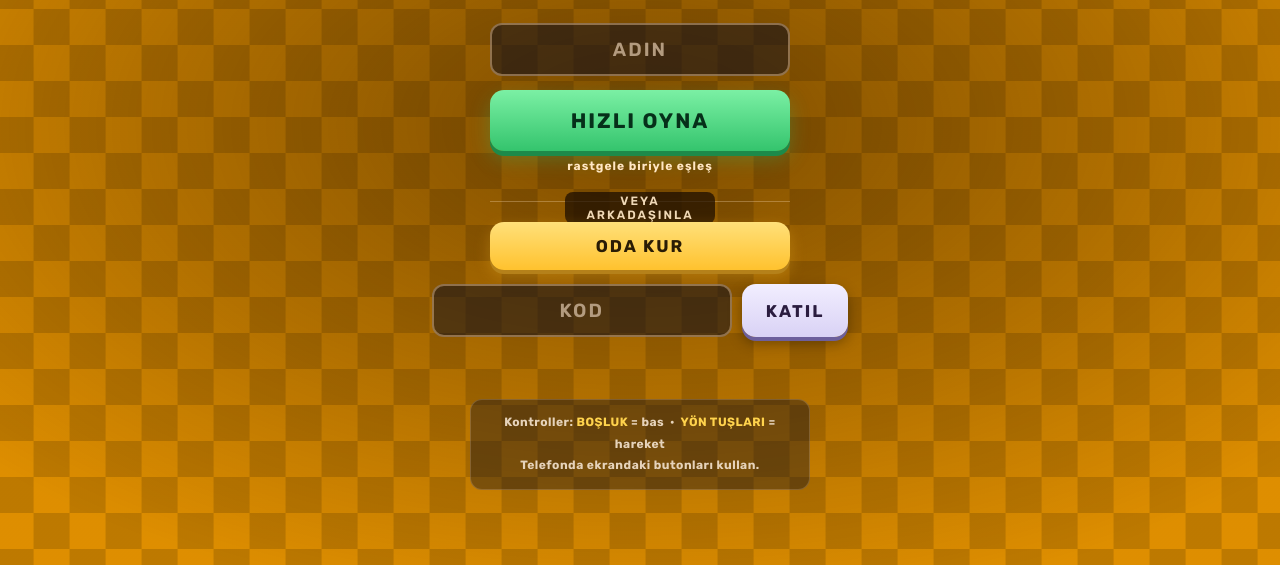
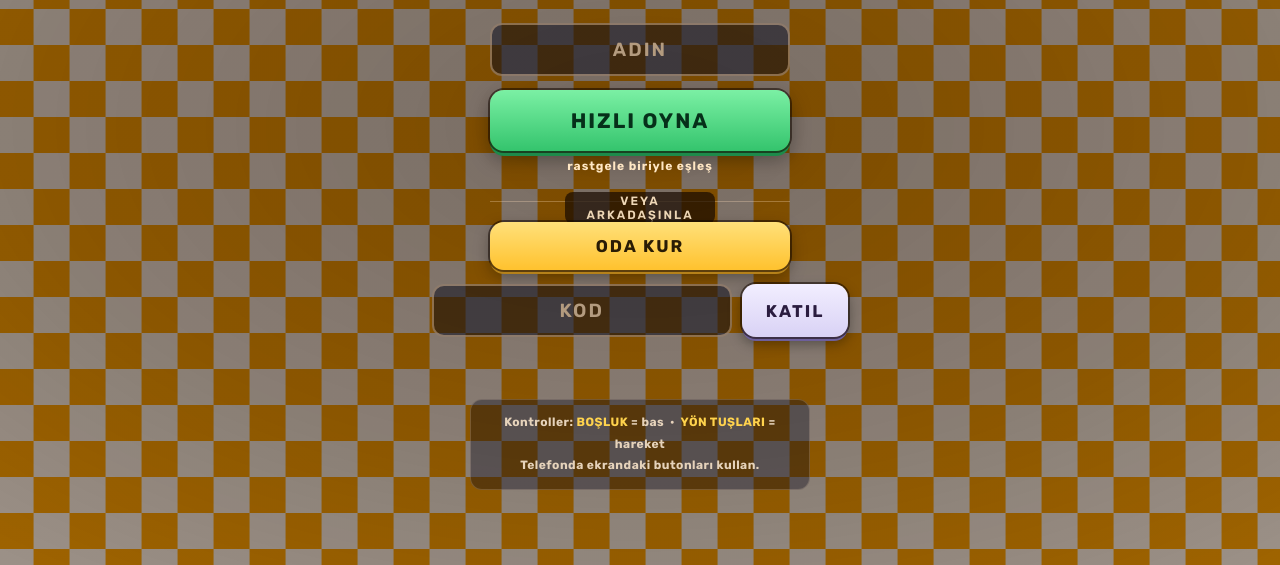
Before and after one commit to nurigermanoglu/panik-butonu, a website: page public/index.html in a window 1280 px wide. Shown: the part 235-800 px from the top of the page. Drawn offline with Linux system fonts and the light colour scheme.

Commit message:
Damanin diger karesi kirik beyaz oldu
Turuncu #FFA500 aynen kaldi; diger kare tam beyaz degil, hafif sicak
kirik beyaz (#FAF3E8) - tam beyaz turuncunun yaninda sert duruyordu.

Beyaz kareler zemini belirgin sekilde parlattigi icin uzerindeki yazilar
okunmaz hale gelmisti (en kotusu 2.75x). Olcup en az karartmayla
duzelten degeri sectim: 0.50 -> 0.55. Bu degerde desen ustune DOGRUDAN
cizilen butun yazilar 3x sinirinin uzerinde:
  oyun ekrani : en kotu sari 3.28x
  menu        : yardim 4.49x, alt yazi 3.90x, baslik daha yuksek

Menu karartmasi da duzlestirildi (merkez 0.58, kenar 0.42): eskiden
kenara dogru cok aciliyordu ve oradaki yazilar zayif kaliyordu.

Butonlara ince koyu kenar hatti eklendi - hareketli desende buton
kenarlari zemine karisiyordu, artik siniri belli oluyor.

44 turluk tam mac hatasiz, sayfa hatasi yok.

Co-Authored-By: Claude Opus 5 <noreply@anthropic.com>

```diff
--- a/public/css/style.css
+++ b/public/css/style.css
@@ -56,8 +56,8 @@ html, body {
   z-index: 1;
   /* Zemin YOK: arkadaki tek parca dama gorunsun. Buradaki yari saydam
      karartma sadece yazilarin okunmasi icin. */
-  background: radial-gradient(ellipse 70% 62% at 50% 45%,
-              rgba(24,8,0,0.56) 0%, rgba(24,8,0,0.34) 55%, rgba(24,8,0,0.14) 100%);
+  background: radial-gradient(ellipse 78% 70% at 50% 45%,
+              rgba(24,8,0,0.58) 0%, rgba(24,8,0,0.50) 60%, rgba(24,8,0,0.42) 100%);
   text-align: center;
 }
 
@@ -81,7 +81,7 @@ html, body {
   position: absolute;
   top: -10%; bottom: -10%;
   left: -80px; right: -80px;        /* kayarken kenarda bosluk kalmasin */
-  background: repeating-conic-gradient(#ffa500 0% 25%, #d98c00 0% 50%) 0 0 / 72px 72px;
+  background: repeating-conic-gradient(#ffa500 0% 25%, #faf3e8 0% 50%) 0 0 / 72px 72px;
   animation: damaKay 2.6s linear infinite;
 }
 @keyframes damaKay {
@@ -103,8 +103,10 @@ html, body {
 #game { position: relative; z-index: 1; }
 #stage, #pad, #topbar { position: relative; }
 /* Hepsi AYNI karartma: boylece desen ekranin her yerinde ayni parlaklikta
-   gorunur. Farkli degerler verilseydi bolgeler arasi ton farki olurdu. */
-#topbar, #pad, #stage { background: rgba(20,9,0,0.50); }
+   gorunur. Farkli degerler verilseydi bolgeler arasi ton farki olurdu.
+   Kareler beyaz olunca zemin parladi; yazilarin okunmasi icin 0.50 yetmedi,
+   olcup 0.55'e cikarildi (bu degerde desen ustune cizilen tum yazilar 3x uzeri). */
+#topbar, #pad, #stage { background: rgba(20,9,0,0.55); }
 
 #menu h1 {
   margin: 0;
@@ -168,7 +170,8 @@ html, body {
   background: linear-gradient(180deg, #f2eeff 0%, #d9d2f5 100%);
   border: none;
   border-radius: 14px;
-  box-shadow: 0 4px 0 #6d5f9c, 0 6px 14px rgba(0,0,0,0.35);
+  /* Hareketli desende butonun kenari kaybolmasin diye ince koyu hat */
+  box-shadow: 0 0 0 2px rgba(20,9,0,0.55), 0 4px 0 #6d5f9c, 0 6px 14px rgba(0,0,0,0.40);
   cursor: pointer;
   transition: transform .08s, box-shadow .08s, filter .15s;
 }
@@ -179,7 +182,7 @@ html, body {
   width: min(300px, 80vw);
   color: #2a1c05;
   background: linear-gradient(180deg, #ffe07a 0%, #ffc22e 100%);
-  box-shadow: 0 4px 0 #b5811a, 0 6px 16px rgba(255,194,46,0.28);
+  box-shadow: 0 0 0 2px rgba(20,9,0,0.55), 0 4px 0 #b5811a, 0 6px 16px rgba(0,0,0,0.35);
 }
 .mbtn.primary:active { box-shadow: 0 0 0 #b5811a; }
 
@@ -189,7 +192,7 @@ html, body {
   padding: 18px 24px;
   color: #06301a;
   background: linear-gradient(180deg, #7bf0a4 0%, #34c46d 100%);
-  box-shadow: 0 5px 0 #1d8a4a, 0 8px 20px rgba(52,196,109,0.30);
+  box-shadow: 0 0 0 2px rgba(20,9,0,0.55), 0 5px 0 #1d8a4a, 0 8px 20px rgba(0,0,0,0.35);
 }
 .mbtn.quick:active { box-shadow: 0 0 0 #1d8a4a; }
 .quickhint { margin: -6px 0 4px; color: #ffe7c4; font-size: 12px; letter-spacing: 1px; }
```
